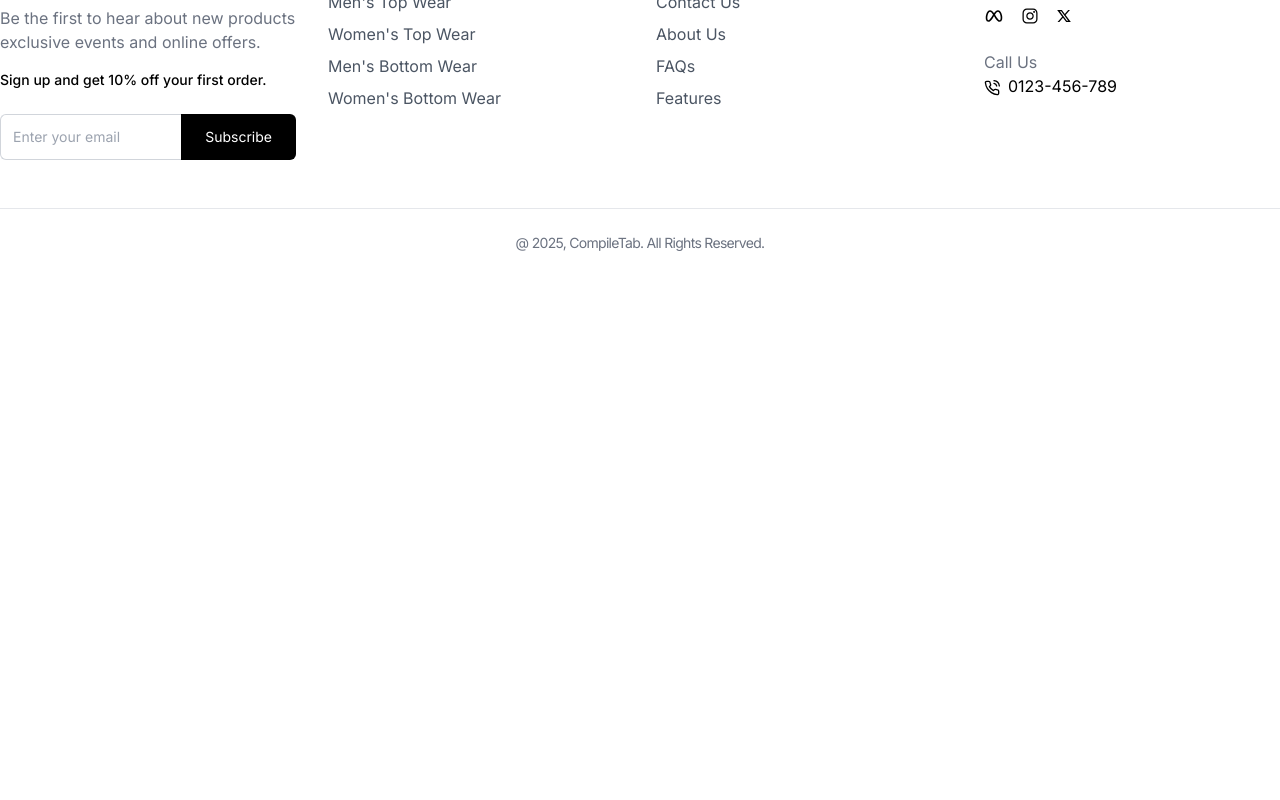
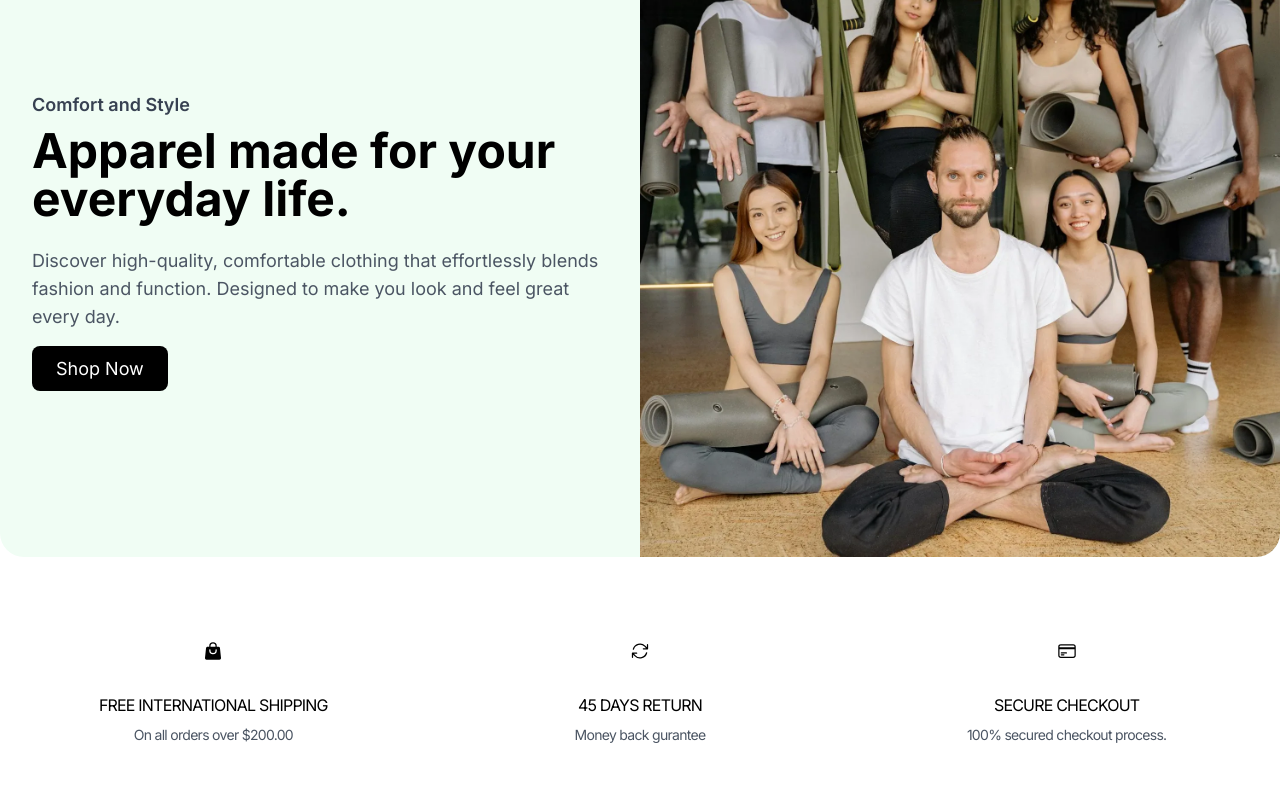
Before and after one commit to aakashpawar49/Shopper, a React (Vite) app in the folder frontend/: page / in a window 1280 px wide. Shown: the part 4940-5740 px from the top of the page. Before the commit the page ends 5241 px from the top, so only its background shows below. Built offline with nearby package versions, Linux system fonts and the light colour scheme.

Commit message:
Home ready

```diff
--- /dev/null
+++ b/frontend/src/components/Products/FeatureSection.jsx
@@ -0,0 +1,48 @@
+import {
+    HiShoppingBag,
+    HiArrowPath,
+    HiOutlineCreditCard
+} from "react-icons/hi2";
+
+
+const FeatureSection = () => {
+  return <section className="py-16 px-4 bg-white">
+    <div className="container mx-auto grid grid-cols-1 md:grid-cols-3 gap-8 text-center">
+        {/* Feature - 1 */}
+        <div className="flex flex-col items-center">
+            <div className="p-4 rounded-full mb-4">
+                <HiShoppingBag className="text-xl "/>
+            </div>
+            <h4 className="tracking-tighter mb-2">FREE INTERNATIONAL SHIPPING</h4>
+            <p className="text-gray-600 text-sm tracking-tighter">
+              On all orders over $200.00
+            </p>
+        </div>
+
+        {/* Feature - 2 */}
+        <div className="flex flex-col items-center">
+            <div className="p-4 rounded-full mb-4">
+                <HiArrowPath className="text-xl "/>
+            </div>
+            <h4 className="tracking-tighter mb-2">45 DAYS RETURN</h4>
+            <p className="text-gray-600 text-sm tracking-tighter">
+              Money back gurantee
+            </p>
+        </div>
+
+        {/* Feature - 3 */}
+        <div className="flex flex-col items-center">
+            <div className="p-4 rounded-full mb-4">
+                <HiOutlineCreditCard className="text-xl "/>
+            </div>
+            <h4 className="tracking-tighter mb-2">SECURE CHECKOUT</h4>
+            <p className="text-gray-600 text-sm tracking-tighter">
+             100% secured checkout process.
+            </p>
+        </div>
+
+    </div>
+  </section>
+}
+
+export default FeatureSection
--- /dev/null
+++ b/frontend/src/components/Products/FeaturedCollection.jsx
@@ -0,0 +1,38 @@
+import { Link } from "react-router-dom";
+import featured from "../../assets/featured.webp";
+
+const FeaturedCollection = () => {
+  return <section className="py-1 px-4 lg:px-0">
+    <div className="container mx-auto flex flex-col-reverse lg:flex-row items-center bg-green-50
+    rounded-3xl">
+        {/* Left Content */}
+        <div className="lg:w-1/2 p-8 text-center lg:text-left">
+        <h2 className="text-lg font-semibold text-gray-700 mb-2">
+            Comfort and Style
+        </h2>
+        <h2 className="text-4xl lg:text-5xl font-bold mb-6">
+            Apparel made for your everyday life.
+        </h2>
+        <p className="text-lg text-gray-600 mb-6">
+            Discover high-quality, comfortable clothing that effortlessly blends
+            fashion and function. Designed to make you look and feel great every
+            day.
+        </p>
+        <Link to="/collections/all" className="bg-black text-white px-6 py-3 rounded-lg text-lg
+        hover:bg-gray-800"
+        >
+            Shop Now
+        </Link>
+        </div>
+
+        {/* Right Content */}
+        <div className="lg:w-1/2">
+        <img src={featured} alt="Featured Collection"
+            className="w-full h-full object-cover lg:rounded-tr-3xl lg:rounded-br-3xl"
+        />
+        </div>
+    </div>
+  </section>
+};
+
+export default FeaturedCollection;
--- a/frontend/src/pages/Home.jsx
+++ b/frontend/src/pages/Home.jsx
@@ -1,4 +1,6 @@
 import Hero from "../components/Layout/Hero";
+import FeaturedCollection from "../components/Products/FeaturedCollection";
+import FeatureSection from "../components/Products/FeatureSection";
 import GenderCollection from "../components/Products/GenderCollectionSection"
 import NewArrivals from "../components/Products/NewArrivals"
 import ProductDetails from "../components/Products/ProductDetails";
@@ -73,6 +75,9 @@
           </h2>
           <ProductGrid products={placeholderProducts}/>
         </div>
+
+        <FeaturedCollection />
+        <FeatureSection />
     </div>
   )
 }
```
